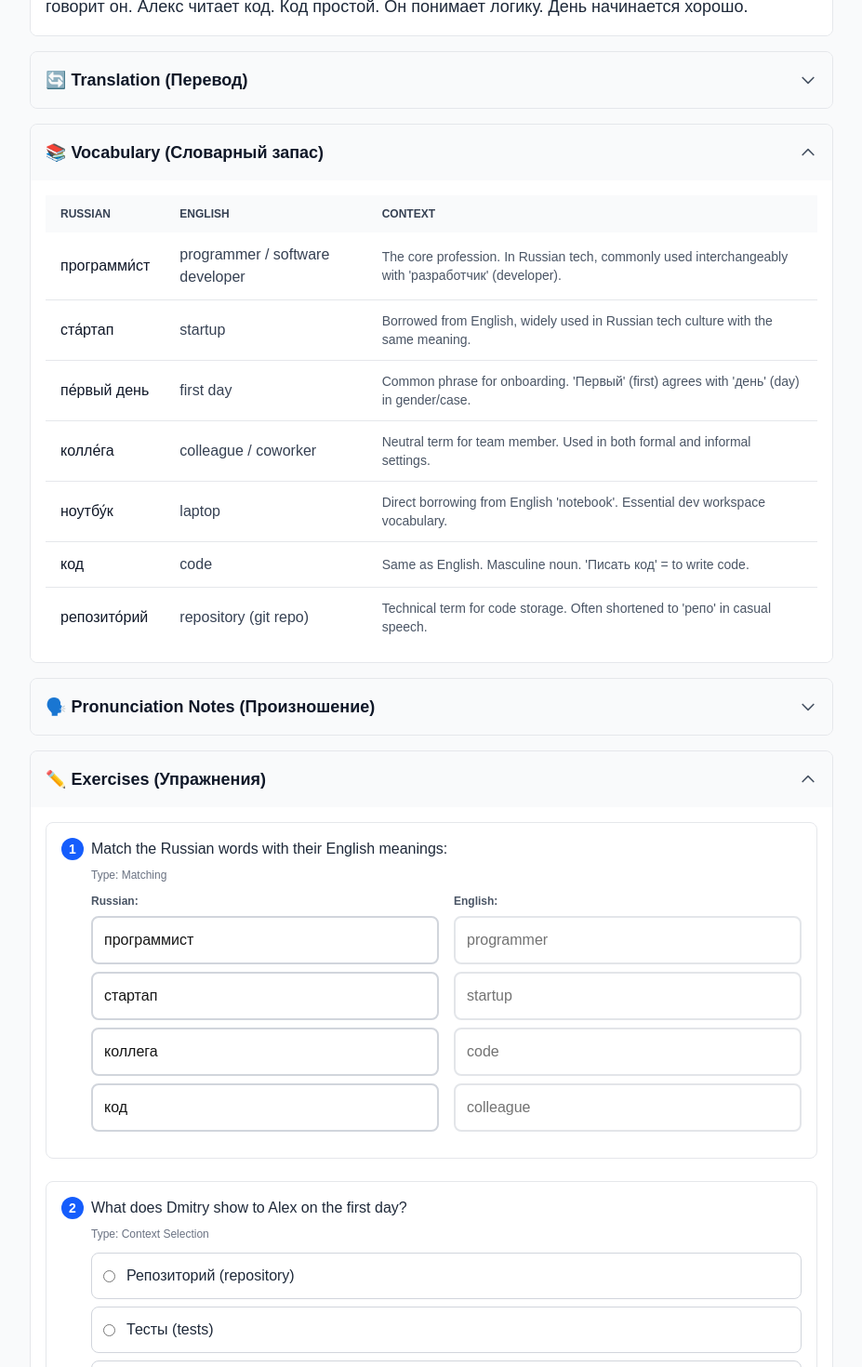
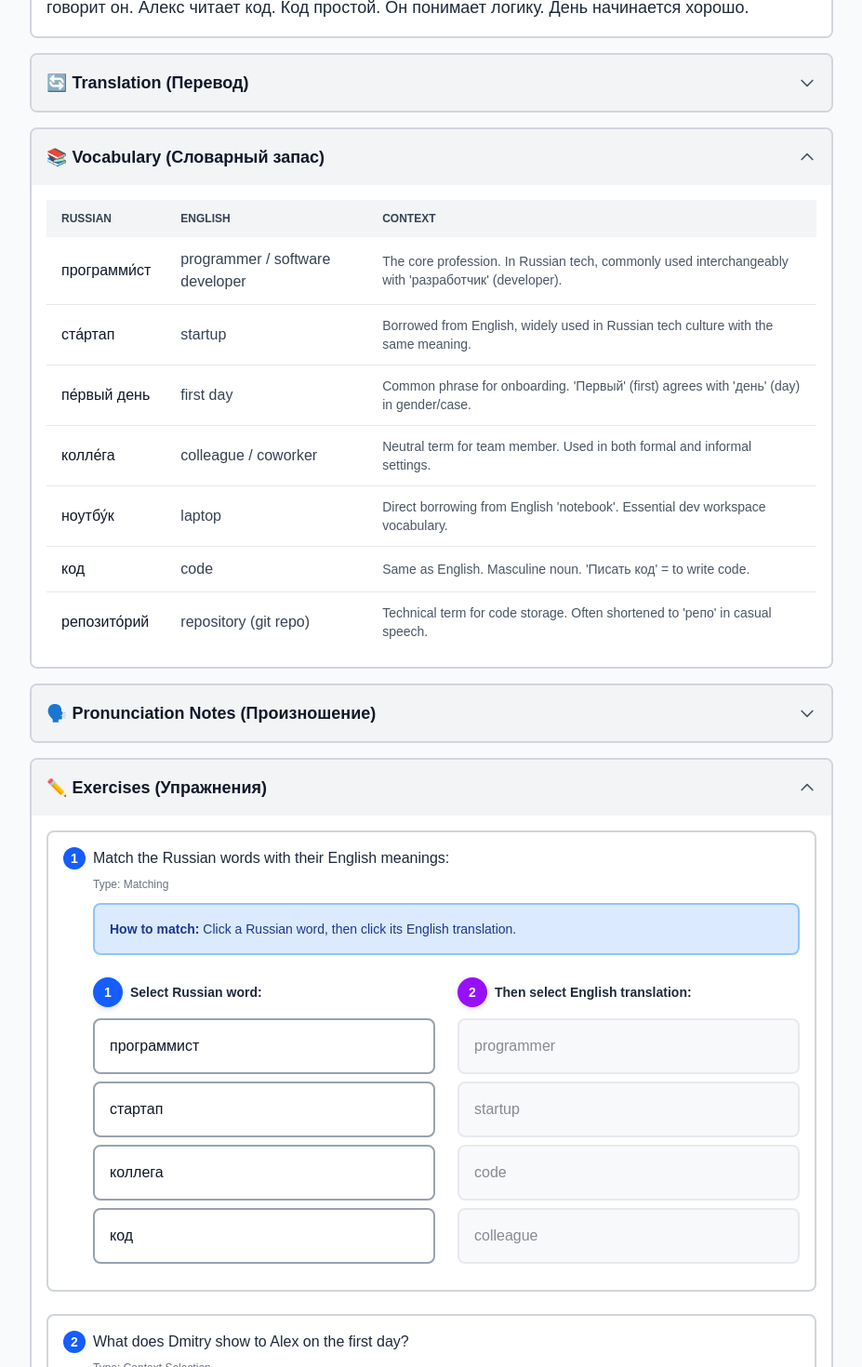
Before and after one commit to Khudoyshukur/RussianBook, a Next.js app: page /lesson/1 in a window 1280 px wide. Shown: the part 520-1990 px from the top of the page at 93% size, without its empty margins (176-1103 px from the left). Built offline with nearby package versions, Linux system fonts and the light colour scheme.

Commit message:
Fix color/dynamic-screen issues

```diff
--- a/app/lesson/[day]/page.tsx
+++ b/app/lesson/[day]/page.tsx
@@ -87,9 +87,9 @@ export default function LessonPage() {
 
         {/* Story Arc */}
         {lesson.storyArc && (
-          <div className="bg-blue-50 border-l-4 border-blue-500 p-4 mb-6 rounded">
-            <p className="text-sm text-blue-900">
-              <span className="font-semibold">Story:</span> {lesson.storyArc}
+          <div className="bg-blue-100 border-l-4 border-blue-600 p-4 mb-6 rounded">
+            <p className="text-sm text-blue-900 font-medium">
+              <span className="font-bold">Story:</span> {lesson.storyArc}
             </p>
           </div>
         )}
@@ -115,25 +115,25 @@ export default function LessonPage() {
 
         {/* Vocabulary */}
         <CollapsibleSection title="📚 Vocabulary (Словарный запас)" defaultOpen={true} icon="">
-          <div className="overflow-x-auto">
-            <table className="w-full">
-              <thead className="bg-gray-50">
+          <div className="overflow-x-auto -mx-2 sm:mx-0">
+            <table className="w-full min-w-full">
+              <thead className="bg-gray-100">
                 <tr>
-                  <th className="px-4 py-3 text-left text-xs font-semibold text-gray-700 uppercase">
+                  <th className="px-3 sm:px-4 py-3 text-left text-xs font-semibold text-gray-700 uppercase whitespace-nowrap">
                     Russian
                   </th>
-                  <th className="px-4 py-3 text-left text-xs font-semibold text-gray-700 uppercase">
+                  <th className="px-3 sm:px-4 py-3 text-left text-xs font-semibold text-gray-700 uppercase whitespace-nowrap">
                     English
                   </th>
-                  <th className="px-4 py-3 text-left text-xs font-semibold text-gray-700 uppercase">
+                  <th className="px-3 sm:px-4 py-3 text-left text-xs font-semibold text-gray-700 uppercase hidden md:table-cell">
                     Context
                   </th>
                 </tr>
               </thead>
               <tbody className="divide-y divide-gray-200">
                 {lesson.vocabulary.map((item, index) => (
-                  <tr key={index} className="hover:bg-gray-50">
-                    <td className="px-4 py-3 font-medium text-gray-900">
+                  <tr key={index} className="hover:bg-gray-100">
+                    <td className="px-3 sm:px-4 py-3 font-medium text-gray-900 whitespace-nowrap">
                       {item.russian}
                       {item.reactivatedFrom && (
                         <span className="ml-2 text-xs text-blue-600">
@@ -141,12 +141,24 @@ export default function LessonPage() {
                         </span>
                       )}
                     </td>
-                    <td className="px-4 py-3 text-gray-700">{item.english}</td>
-                    <td className="px-4 py-3 text-sm text-gray-600">{item.context}</td>
+                    <td className="px-3 sm:px-4 py-3 text-gray-700">{item.english}</td>
+                    <td className="px-3 sm:px-4 py-3 text-sm text-gray-600 hidden md:table-cell">{item.context}</td>
                   </tr>
                 ))}
               </tbody>
             </table>
+          </div>
+          {/* Mobile context info */}
+          <div className="md:hidden mt-4 space-y-3">
+            <p className="text-xs font-semibold text-gray-600 uppercase">Context Notes:</p>
+            {lesson.vocabulary.map((item, index) => (
+              item.context && (
+                <div key={index} className="bg-gray-100 p-3 rounded-lg border-2 border-gray-300">
+                  <p className="font-medium text-sm text-gray-900 mb-1">{item.russian}</p>
+                  <p className="text-xs text-gray-600">{item.context}</p>
+                </div>
+              )
+            ))}
           </div>
         </CollapsibleSection>
 
@@ -175,11 +187,11 @@ export default function LessonPage() {
         {/* Cultural Insight */}
         {lesson.culturalInsight && (
           <CollapsibleSection title="🌍 Cultural Insight (Культурный контекст)" icon="">
-            <div className="bg-purple-50 rounded-lg p-4">
-              <h4 className="font-semibold text-purple-900 mb-2">
+            <div className="bg-purple-100 border-2 border-purple-300 rounded-lg p-4">
+              <h4 className="font-bold text-purple-900 mb-2">
                 {lesson.culturalInsight.topic}
               </h4>
-              <p className="text-gray-700">{lesson.culturalInsight.content}</p>
+              <p className="text-gray-800 font-medium">{lesson.culturalInsight.content}</p>
             </div>
           </CollapsibleSection>
         )}
@@ -209,7 +221,7 @@ export default function LessonPage() {
           {previousLesson ? (
             <Link
               href={`/lesson/${previousLesson.day}`}
-              className="flex items-center space-x-2 px-4 py-2 bg-white border border-gray-300 rounded-lg hover:bg-gray-50 transition-colors"
+              className="flex items-center space-x-2 px-4 py-2 bg-white border-2 border-gray-300 rounded-lg hover:bg-gray-100 transition-colors"
             >
               <span>←</span>
               <span>Day {previousLesson.day}</span>
@@ -234,8 +246,8 @@ export default function LessonPage() {
               <span>→</span>
             </Link>
           ) : nextLesson ? (
-            <div className="flex items-center space-x-2 px-4 py-2 bg-gray-300 text-gray-500 rounded-lg cursor-not-allowed opacity-60">
-              <span>Day {nextLesson.day}</span>
+            <div className="flex items-center space-x-2 px-4 py-2 bg-gray-200 border-2 border-gray-400 text-gray-600 rounded-lg cursor-not-allowed">
+              <span className="font-medium">Day {nextLesson.day}</span>
               <span>🔒</span>
             </div>
           ) : (
--- a/app/page.tsx
+++ b/app/page.tsx
@@ -107,7 +107,7 @@ export default function Home() {
                     {/* Toggle Button */}
                     <button
                       onClick={() => togglePhase(phase.phase)}
-                      className="flex items-center justify-center space-x-2 px-6 py-3 bg-white text-blue-600 font-semibold rounded-lg hover:bg-blue-50 transition-colors shadow-md"
+                      className="flex items-center justify-center space-x-2 px-6 py-3 bg-white text-blue-600 font-semibold rounded-lg hover:bg-blue-100 transition-colors shadow-md border-2 border-blue-600"
                     >
                       <span className="text-sm">
                         {isExpanded ? 'Hide' : 'Show'} Lessons ({phaseLessons.length})
@@ -132,7 +132,7 @@ export default function Home() {
 
                   {/* Expandable Lesson Cards */}
                   {isExpanded && mounted && (
-                    <div className="p-6 bg-gray-50">
+                    <div className="p-6 bg-gray-100">
                       <div className="grid grid-cols-1 md:grid-cols-2 lg:grid-cols-3 gap-4">
                         {phaseLessons.map((lesson) => {
                           const completed = isDayCompleted(lesson.day);
@@ -145,12 +145,12 @@ export default function Home() {
                               href={isLocked ? '#' : `/lesson/${lesson.day}`}
                               className={`block bg-white rounded-lg shadow hover:shadow-lg transition-all p-4 border-2 ${
                                 completed
-                                  ? 'border-green-500 bg-green-50'
+                                  ? 'border-green-600 bg-green-100'
                                   : isCurrent
-                                  ? 'border-blue-500 bg-blue-50'
+                                  ? 'border-blue-600 bg-blue-100'
                                   : isLocked
-                                  ? 'border-gray-300 opacity-60 cursor-not-allowed'
-                                  : 'border-gray-200 hover:border-blue-400'
+                                  ? 'border-gray-400 opacity-60 cursor-not-allowed bg-gray-100'
+                                  : 'border-gray-300 hover:border-blue-500'
                               }`}
                               onClick={(e) => isLocked && e.preventDefault()}
                             >
--- a/components/CollapsibleSection.tsx
+++ b/components/CollapsibleSection.tsx
@@ -18,10 +18,10 @@ export default function CollapsibleSection({
   const [isOpen, setIsOpen] = useState(defaultOpen);
 
   return (
-    <div className="border border-gray-200 rounded-lg overflow-hidden mb-4">
+    <div className="border-2 border-gray-300 rounded-lg overflow-hidden mb-4">
       <button
         onClick={() => setIsOpen(!isOpen)}
-        className="w-full flex items-center justify-between p-4 bg-gray-50 hover:bg-gray-100 transition-colors"
+        className="w-full flex items-center justify-between p-4 bg-gray-100 hover:bg-gray-200 transition-colors"
       >
         <div className="flex items-center space-x-3">
           {icon && <span className="text-2xl">{icon}</span>}
--- a/components/ExerciseSet.tsx
+++ b/components/ExerciseSet.tsx
@@ -43,12 +43,12 @@ export default function ExerciseSet({ exercises, onComplete }: ExerciseSetProps)
       {exercises.map((exercise, index) => (
         <div
           key={index}
-          className={`border rounded-lg p-4 ${
+          className={`border-2 rounded-lg p-4 ${
             showResults
               ? checkAnswer(exercise, answers[index])
-                ? 'border-green-500 bg-green-50'
-                : 'border-red-500 bg-red-50'
-              : 'border-gray-200 bg-white'
+                ? 'border-green-600 bg-green-100'
+                : 'border-red-600 bg-red-100'
+              : 'border-gray-300 bg-white'
           }`}
         >
           <div className="flex items-start space-x-2 mb-3">
@@ -64,7 +64,7 @@ export default function ExerciseSet({ exercises, onComplete }: ExerciseSetProps)
               {renderExerciseInput(exercise, index, answers[index], handleAnswerChange, showResults)}
 
               {showResults && (
-                <div className="mt-3 p-3 bg-white rounded border border-gray-200">
+                <div className="mt-3 p-3 bg-white rounded border-2 border-gray-300">
                   <p className="text-sm font-semibold text-gray-700 mb-1">
                     {checkAnswer(exercise, answers[index]) ? '✓ Correct!' : '✗ Incorrect'}
                   </p>
@@ -153,10 +153,10 @@ function renderExerciseInput(
           {exercise.options?.map((option, i) => (
             <label
               key={i}
-              className={`flex items-center p-3 border rounded-lg cursor-pointer transition-colors ${
+              className={`flex items-center p-3 border-2 rounded-lg cursor-pointer transition-colors ${
                 value === option
-                  ? 'border-blue-500 bg-blue-50'
-                  : 'border-gray-300 hover:bg-gray-50'
+                  ? 'border-blue-600 bg-blue-100'
+                  : 'border-gray-400 hover:bg-gray-100 hover:border-blue-500'
               } ${disabled ? 'cursor-not-allowed opacity-60' : ''}`}
             >
               <input
@@ -193,7 +193,7 @@ function renderExerciseInput(
                     type="button"
                     onClick={() => !disabled && onChange(index, (value as string || '') + (value ? ' ' : '') + word)}
                     disabled={disabled}
-                    className="px-3 py-1 bg-white rounded border border-gray-300 text-sm hover:bg-blue-50 hover:border-blue-500 transition-colors cursor-pointer disabled:cursor-not-allowed disabled:opacity-60"
+                    className="px-3 py-1 bg-white rounded border-2 border-gray-300 text-sm hover:bg-blue-100 hover:border-blue-500 transition-colors cursor-pointer disabled:cursor-not-allowed disabled:opacity-60"
                   >
                     {word}
                   </button>
@@ -319,7 +319,7 @@ function FillInBlanksExercise({
                   type="button"
                   onClick={() => handleWordClick(word, true)}
                   disabled={disabled}
-                  className="px-3 py-2 bg-white border-2 border-gray-300 rounded-lg hover:border-blue-500 hover:bg-blue-50 transition-colors disabled:opacity-50 disabled:cursor-not-allowed"
+                  className="px-3 py-2 bg-white border-2 border-gray-300 rounded-lg hover:border-blue-500 hover:bg-blue-100 transition-colors disabled:opacity-50 disabled:cursor-not-allowed"
                 >
                   {word}
                 </button>
@@ -332,8 +332,8 @@ function FillInBlanksExercise({
       )}
 
       {/* Answer area */}
-      <div className="bg-blue-50 p-4 rounded-lg border-2 border-blue-200">
-        <p className="text-xs font-semibold text-blue-900 mb-2">
+      <div className="bg-blue-100 p-4 rounded-lg border-2 border-blue-400">
+        <p className="text-xs font-bold text-blue-900 mb-2">
           Your Answer (click to remove):
         </p>
         <div className="flex flex-wrap gap-2 min-h-[40px]">
@@ -425,8 +425,8 @@ function SentenceReordering({
       </div>
 
       {/* Sentence construction area */}
-      <div className="bg-blue-50 p-4 rounded-lg border-2 border-blue-200">
-        <p className="text-xs font-semibold text-blue-900 mb-2">
+      <div className="bg-blue-100 p-4 rounded-lg border-2 border-blue-400">
+        <p className="text-xs font-bold text-blue-900 mb-2">
           Your Sentence (click to remove):
         </p>
         <div className="flex flex-wrap gap-2 min-h-[40px]">
@@ -528,10 +528,24 @@ function MatchingExercise({
   };
 
   return (
-    <div className="grid md:grid-cols-2 gap-4">
+    <div className="space-y-6">
+      {/* Instructions */}
+      <div className="bg-blue-100 border-2 border-blue-300 rounded-lg p-4">
+        <p className="text-sm text-blue-900 font-medium">
+          <span className="font-bold">How to match:</span> Click a Russian word, then click its English translation.
+        </p>
+      </div>
+
+      <div className="grid grid-cols-1 lg:grid-cols-2 gap-6">
         {/* Russian column */}
+        <div className="space-y-3">
+          <div className="flex items-center gap-2 mb-3">
+            <div className="w-8 h-8 bg-blue-600 text-white rounded-full flex items-center justify-center text-sm font-bold shadow-md">
+              1
+            </div>
+            <p className="text-sm font-bold text-gray-800">Select Russian word:</p>
+          </div>
           <div className="space-y-2">
-        <p className="text-xs font-semibold text-gray-600 mb-2">Russian:</p>
             {russianItems.map((russian, idx) => {
               const isMatched = matches[idx] !== undefined;
               const isSelected = selectedRussian === idx;
@@ -541,29 +555,36 @@ function MatchingExercise({
                   key={idx}
                   onClick={() => handleRussianClick(idx)}
                   disabled={disabled}
-              className={`w-full text-left p-3 rounded-lg border-2 transition-colors ${
+                  className={`w-full text-left p-4 rounded-lg border-2 transition-all font-medium ${
                     isSelected
-                  ? 'border-blue-500 bg-blue-50'
+                      ? 'border-blue-600 bg-blue-100 shadow-lg ring-2 ring-blue-300'
                       : isMatched
-                  ? 'border-green-500 bg-green-50 hover:bg-green-100'
-                  : 'border-gray-300 hover:border-blue-400 bg-white'
-              } ${disabled ? 'opacity-60 cursor-not-allowed' : 'cursor-pointer'}`}
+                      ? 'border-green-600 bg-green-100 hover:bg-green-200'
+                      : 'border-gray-400 hover:border-blue-500 hover:shadow-md bg-white hover:bg-blue-100'
+                  } ${disabled ? 'opacity-50 cursor-not-allowed' : 'cursor-pointer active:scale-98'}`}
                 >
-              <div className="flex items-center justify-between">
-                <span className="font-medium">{russian}</span>
-                {isMatched && <span className="text-green-600">✓</span>}
+                  <div className="flex items-center justify-between gap-3">
+                    <span className="text-gray-900 break-words">{russian}</span>
+                    {isMatched && <span className="text-green-700 text-2xl flex-shrink-0 font-bold">✓</span>}
                   </div>
                   {isMatched && !disabled && (
-                <p className="text-xs text-gray-500 mt-1">Click to unmatch</p>
+                    <p className="text-xs text-gray-600 mt-2 font-normal">Click to unmatch</p>
                   )}
                 </button>
               );
             })}
           </div>
+        </div>
 
         {/* English column */}
+        <div className="space-y-3">
+          <div className="flex items-center gap-2 mb-3">
+            <div className="w-8 h-8 bg-purple-600 text-white rounded-full flex items-center justify-center text-sm font-bold shadow-md">
+              2
+            </div>
+            <p className="text-sm font-bold text-gray-800">Then select English translation:</p>
+          </div>
           <div className="space-y-2">
-        <p className="text-xs font-semibold text-gray-600 mb-2">English:</p>
             {englishItems.map((english, idx) => {
               const isMatched = Object.values(matches).includes(idx);
 
@@ -572,22 +593,24 @@ function MatchingExercise({
                   key={idx}
                   onClick={() => handleEnglishClick(idx)}
                   disabled={disabled || isMatched || selectedRussian === null}
-              className={`w-full text-left p-3 rounded-lg border-2 transition-colors ${
+                  className={`w-full text-left p-4 rounded-lg border-2 transition-all font-medium ${
                     isMatched
-                  ? 'border-green-500 bg-green-50'
+                      ? 'border-green-600 bg-green-100'
                       : selectedRussian !== null
-                  ? 'border-blue-400 hover:bg-blue-50 bg-white'
-                  : 'border-gray-300 bg-white'
-              } ${disabled || isMatched || selectedRussian === null ? 'opacity-60 cursor-not-allowed' : 'cursor-pointer'}`}
+                      ? 'border-purple-500 hover:bg-purple-100 hover:shadow-md bg-white hover:border-purple-600'
+                      : 'border-gray-300 bg-gray-100'
+                  } ${disabled || isMatched || selectedRussian === null ? 'opacity-50 cursor-not-allowed' : 'cursor-pointer active:scale-98'}`}
                 >
-              <div className="flex items-center justify-between">
-                <span>{english}</span>
-                {isMatched && <span className="text-green-600">✓</span>}
+                  <div className="flex items-center justify-between gap-3">
+                    <span className="text-gray-900 break-words">{english}</span>
+                    {isMatched && <span className="text-green-700 text-2xl flex-shrink-0 font-bold">✓</span>}
                   </div>
                 </button>
               );
             })}
           </div>
         </div>
+      </div>
+    </div>
   );
 }
--- a/components/ProgressTracker.tsx
+++ b/components/ProgressTracker.tsx
@@ -58,16 +58,16 @@ export default function ProgressTracker() {
               <p className="text-purple-600 text-sm font-medium">Preview next lesson →</p>
             </Link>
           ) : (
-            <div className="bg-white bg-opacity-60 rounded-lg p-6 cursor-not-allowed relative">
+            <div className="bg-gray-100 border-2 border-gray-400 rounded-lg p-6 cursor-not-allowed relative">
               <div className="flex items-center justify-between mb-3">
-                <span className="text-sm font-semibold text-gray-500">UP NEXT</span>
-                <div className="w-10 h-10 bg-gray-200 text-gray-500 rounded-full flex items-center justify-center font-bold">
+                <span className="text-sm font-bold text-gray-600">UP NEXT</span>
+                <div className="w-10 h-10 bg-gray-300 text-gray-700 rounded-full flex items-center justify-center font-bold border-2 border-gray-400">
                   {nextDay}
                 </div>
               </div>
-              <h3 className="text-xl font-bold mb-2 text-gray-600">Day {nextDay}</h3>
+              <h3 className="text-xl font-bold mb-2 text-gray-700">Day {nextDay}</h3>
               <div className="flex items-center justify-between">
-                <p className="text-gray-500 text-sm font-medium">Complete current day to unlock</p>
+                <p className="text-gray-600 text-sm font-bold">Complete current day to unlock</p>
                 <span className="text-2xl">🔒</span>
               </div>
             </div>
```
Also changed, not shown: components/Navigation.tsx (+7 -24 lines), components/ProgressManagement.tsx (+16 -16 lines). Lines whose indentation alone changed are shown as unchanged.
